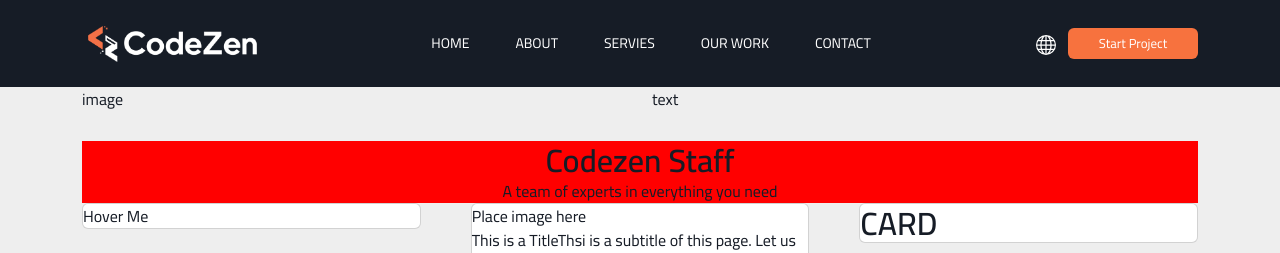
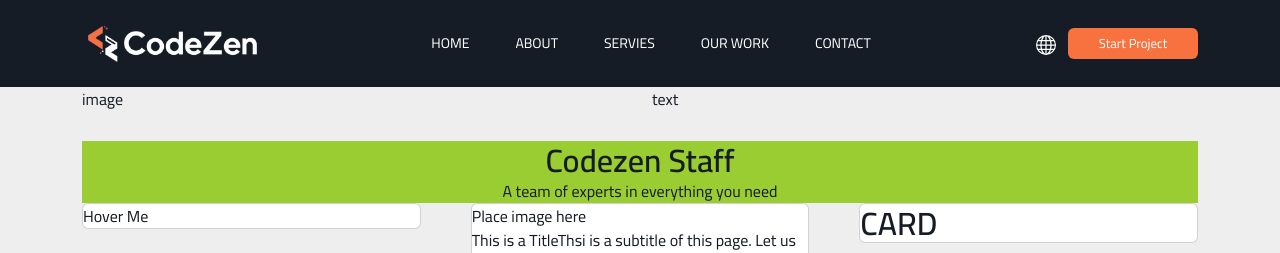
Before and after one commit to yousefrawag/codezen, a React (Create React App) app: page /about in a window 1280 px wide. Shown: the top 253 px of the page. Built offline with nearby package versions, Linux system fonts and the light colour scheme; some icons are missing.

Commit message:
six comit

```diff
--- a/src/components/pages/about/About.scss
+++ b/src/components/pages/about/About.scss
@@ -6,7 +6,7 @@
         margin: auto;
         text-align: center;
         margin-top: 30px;
-        background :red;
+        background :yellowgreen;
 
         .header{
             margin-bottom: 10px;
```
